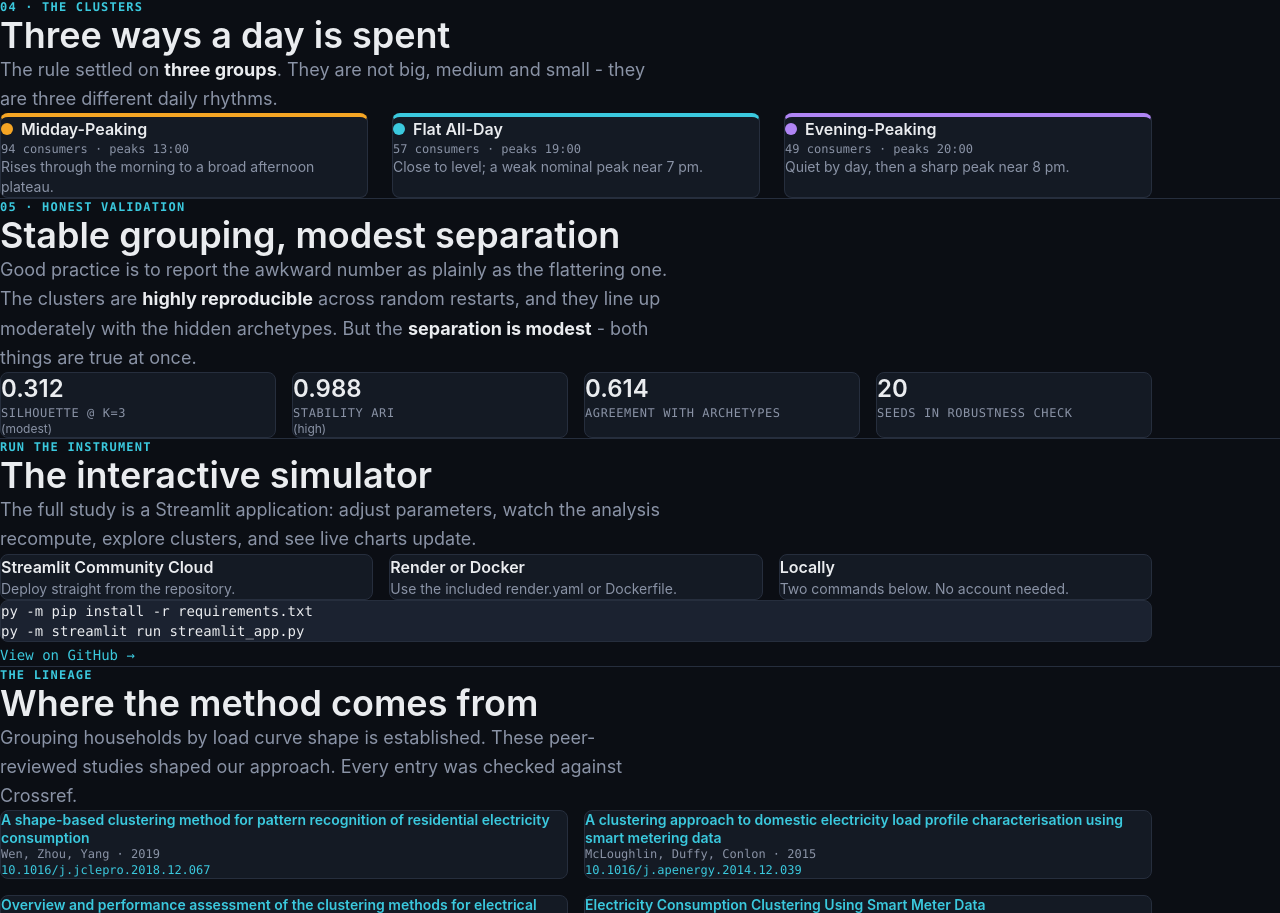
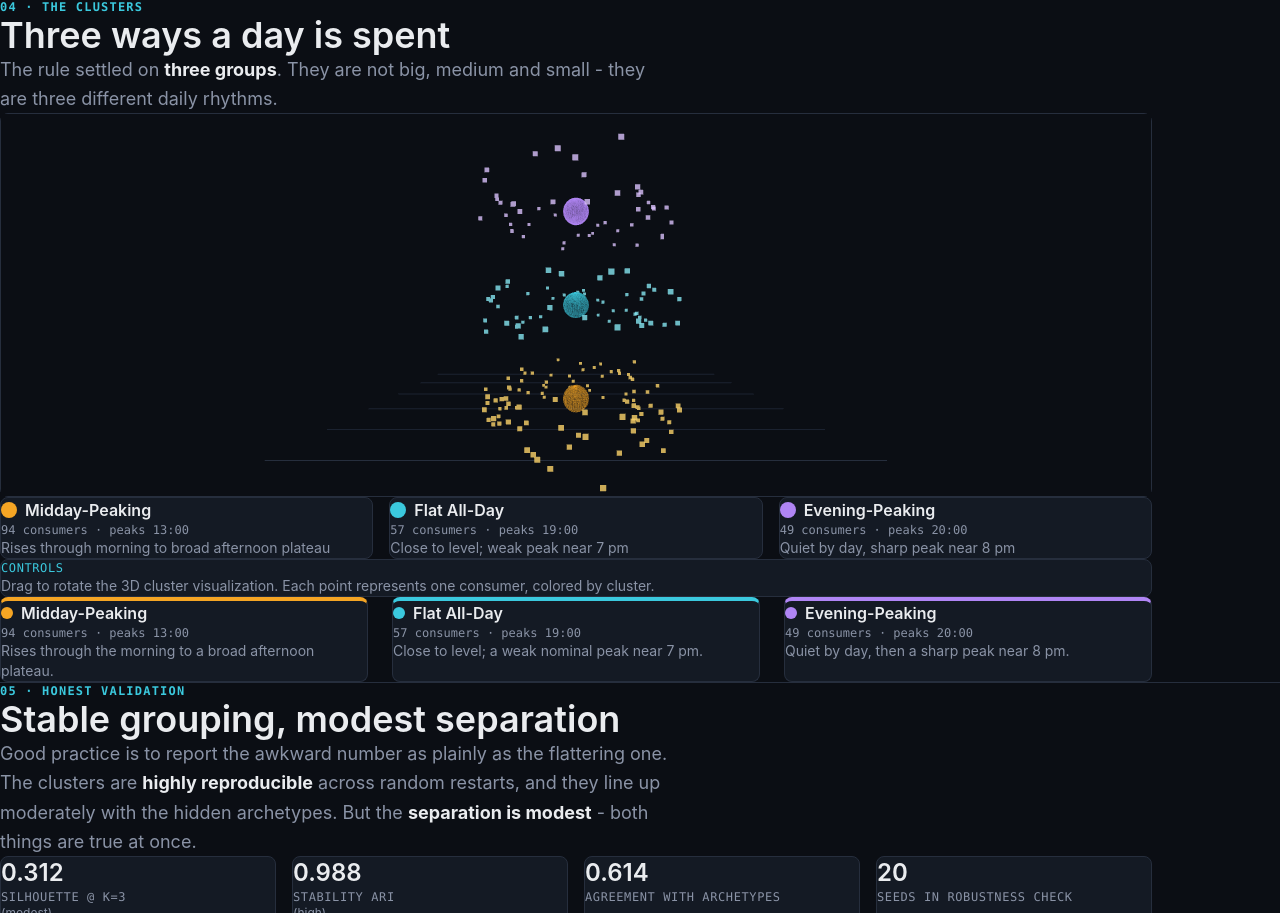
Before and after one commit to shaxntanu/Energy-Consumption-Pattern-Analysis-using-PCA-and-K-Means, a Next.js app in the folder web/: page / in a window 1280 px wide. Shown: the part 1034-1947 px from the top of the page. Built offline with nearby package versions, Linux system fonts and the light colour scheme.

Commit message:
feat: add interactive 3D cluster explorer with Three.js visualization

```diff
--- /dev/null
+++ b/web/app/components/ClusterExplorer.tsx
@@ -0,0 +1,281 @@
+'use client';
+
+import React, { useRef, useEffect, useState } from 'react';
+import * as THREE from 'three';
+
+interface Cluster {
+  id: number;
+  name: string;
+  color: string;
+  size: number;
+  peak_hour: number;
+  description: string;
+}
+
+interface Consumer {
+  id: number;
+  cluster: number;
+  x: number;
+  y: number;
+  z: number;
+}
+
+const CLUSTERS: Cluster[] = [
+  {
+    id: 0,
+    name: 'Midday-Peaking',
+    color: '#F5A524',
+    size: 94,
+    peak_hour: 13,
+    description: 'Rises through morning to broad afternoon plateau'
+  },
+  {
+    id: 1,
+    name: 'Flat All-Day',
+    color: '#3BC9DE',
+    size: 57,
+    peak_hour: 19,
+    description: 'Close to level; weak peak near 7 pm'
+  },
+  {
+    id: 2,
+    name: 'Evening-Peaking',
+    color: '#B085F5',
+    size: 49,
+    peak_hour: 20,
+    description: 'Quiet by day, sharp peak near 8 pm'
+  }
+];
+
+// Generate synthetic consumer data in 3D space (PCA components)
+const generateConsumerData = (): Consumer[] => {
+  const consumers: Consumer[] = [];
+  let id = 0;
+
+  CLUSTERS.forEach((cluster) => {
+    for (let i = 0; i < cluster.size; i++) {
+      const angle = (i / cluster.size) * Math.PI * 2;
+      const radius = 10 + Math.random() * 5;
+      const height = cluster.id * 15 + (Math.random() - 0.5) * 8;
+
+      consumers.push({
+        id: id++,
+        cluster: cluster.id,
+        x: Math.cos(angle) * radius + (Math.random() - 0.5) * 3,
+        y: height,
+        z: Math.sin(angle) * radius + (Math.random() - 0.5) * 3
+      });
+    }
+  });
+
+  return consumers;
+};
+
+export default function ClusterExplorer() {
+  const containerRef = useRef<HTMLDivElement>(null);
+  const sceneRef = useRef<THREE.Scene | null>(null);
+  const rendererRef = useRef<THREE.WebGLRenderer | null>(null);
+  const cameraRef = useRef<THREE.PerspectiveCamera | null>(null);
+  const pointsRef = useRef<THREE.Points | null>(null);
+  const [hoveredCluster, setHoveredCluster] = useState<number | null>(null);
+  const [rotation, setRotation] = useState({ x: 0, y: 0 });
+  const isDraggingRef = useRef(false);
+  const previousMouseRef = useRef({ x: 0, y: 0 });
+
+  useEffect(() => {
+    if (!containerRef.current) return;
+
+    // Scene setup
+    const scene = new THREE.Scene();
+    scene.background = new THREE.Color(0x0b0e14);
+    sceneRef.current = scene;
+
+    // Camera
+    const camera = new THREE.PerspectiveCamera(
+      75,
+      containerRef.current.clientWidth / containerRef.current.clientHeight,
+      0.1,
+      1000
+    );
+    camera.position.set(0, 15, 40);
+    camera.lookAt(0, 15, 0);
+    cameraRef.current = camera;
+
+    // Renderer
+    const renderer = new THREE.WebGLRenderer({ antialias: true, alpha: true });
+    renderer.setSize(containerRef.current.clientWidth, containerRef.current.clientHeight);
+    renderer.setPixelRatio(window.devicePixelRatio);
+    containerRef.current.appendChild(renderer.domElement);
+    rendererRef.current = renderer;
+
+    // Lighting
+    const ambientLight = new THREE.AmbientLight(0xffffff, 0.6);
+    scene.add(ambientLight);
+
+    const pointLight = new THREE.PointLight(0xffffff, 0.8);
+    pointLight.position.set(50, 50, 50);
+    scene.add(pointLight);
+
+    // Generate consumer data
+    const consumers = generateConsumerData();
+
+    // Create points geometry
+    const geometry = new THREE.BufferGeometry();
+    const positions = new Float32Array(consumers.length * 3);
+    const colors = new Float32Array(consumers.length * 3);
+
+    consumers.forEach((consumer, i) => {
+      positions[i * 3] = consumer.x;
+      positions[i * 3 + 1] = consumer.y;
+      positions[i * 3 + 2] = consumer.z;
+
+      const cluster = CLUSTERS[consumer.cluster];
+      const hexColor = parseInt(cluster.color.slice(1), 16);
+      const r = ((hexColor >> 16) & 255) / 255;
+      const g = ((hexColor >> 8) & 255) / 255;
+      const b = (hexColor & 255) / 255;
+
+      colors[i * 3] = r;
+      colors[i * 3 + 1] = g;
+      colors[i * 3 + 2] = b;
+    });
+
+    geometry.setAttribute('position', new THREE.BufferAttribute(positions, 3));
+    geometry.setAttribute('color', new THREE.BufferAttribute(colors, 3));
+
+    // Create points material
+    const material = new THREE.PointsMaterial({
+      size: 0.8,
+      vertexColors: true,
+      transparent: true,
+      opacity: 0.8
+    });
+
+    // Create points mesh
+    const points = new THREE.Points(geometry, material);
+    scene.add(points);
+    pointsRef.current = points;
+
+    // Add cluster center spheres
+    CLUSTERS.forEach((cluster, i) => {
+      const sphereGeometry = new THREE.SphereGeometry(2, 32, 32);
+      const sphereMaterial = new THREE.MeshBasicMaterial({
+        color: cluster.color,
+        transparent: true,
+        opacity: 0.3,
+        wireframe: true
+      });
+      const sphere = new THREE.Mesh(sphereGeometry, sphereMaterial);
+      sphere.position.y = cluster.id * 15;
+      scene.add(sphere);
+    });
+
+    // Add grid
+    const gridHelper = new THREE.GridHelper(100, 10, 0x262e3d, 0x1b2230);
+    gridHelper.position.y = -10;
+    scene.add(gridHelper);
+
+    // Mouse events
+    const onMouseDown = (e: MouseEvent) => {
+      isDraggingRef.current = true;
+      previousMouseRef.current = { x: e.clientX, y: e.clientY };
+    };
+
+    const onMouseMove = (e: MouseEvent) => {
+      if (isDraggingRef.current) {
+        const deltaX = e.clientX - previousMouseRef.current.x;
+        const deltaY = e.clientY - previousMouseRef.current.y;
+
+        setRotation((prev) => ({
+          x: prev.x + deltaY * 0.01,
+          y: prev.y + deltaX * 0.01
+        }));
+
+        previousMouseRef.current = { x: e.clientX, y: e.clientY };
+      }
+    };
+
+    const onMouseUp = () => {
+      isDraggingRef.current = false;
+    };
+
+    renderer.domElement.addEventListener('mousedown', onMouseDown);
+    document.addEventListener('mousemove', onMouseMove);
+    document.addEventListener('mouseup', onMouseUp);
+
+    // Animation loop
+    const animate = () => {
+      requestAnimationFrame(animate);
+
+      if (pointsRef.current) {
+        pointsRef.current.rotation.x += rotation.x * 0.02;
+        pointsRef.current.rotation.y += rotation.y * 0.02;
+      }
+
+      renderer.render(scene, camera);
+    };
+
+    animate();
+
+    // Handle resize
+    const handleResize = () => {
+      if (!containerRef.current) return;
+      const width = containerRef.current.clientWidth;
+      const height = containerRef.current.clientHeight;
+
+      camera.aspect = width / height;
+      camera.updateProjectionMatrix();
+      renderer.setSize(width, height);
+    };
+
+    window.addEventListener('resize', handleResize);
+
+    // Cleanup
+    return () => {
+      window.removeEventListener('resize', handleResize);
+      renderer.domElement.removeEventListener('mousedown', onMouseDown);
+      document.removeEventListener('mousemove', onMouseMove);
+      document.removeEventListener('mouseup', onMouseUp);
+      containerRef.current?.removeChild(renderer.domElement);
+    };
+  }, [rotation]);
+
+  return (
+    <div className="w-full">
+      <div
+        ref={containerRef}
+        className="w-full h-96 rounded-lg border border-[#262E3D] bg-[#0B0E14]"
+      />
+
+      <div className="mt-6 grid grid-cols-3 gap-4">
+        {CLUSTERS.map((cluster) => (
+          <div
+            key={cluster.id}
+            className="bg-[#141A24] border border-[#262E3D] rounded-lg p-4 cursor-pointer hover:border-[#3BC9DE] transition"
+            onMouseEnter={() => setHoveredCluster(cluster.id)}
+            onMouseLeave={() => setHoveredCluster(null)}
+          >
+            <div className="flex items-center gap-2 mb-2">
+              <div
+                className="w-4 h-4 rounded-full"
+                style={{ backgroundColor: cluster.color }}
+              />
+              <p className="font-semibold text-[#EAECEF]">{cluster.name}</p>
+            </div>
+            <p className="text-xs font-mono text-[#8A93A6] mb-2">
+              {cluster.size} consumers · peaks {cluster.peak_hour}:00
+            </p>
+            <p className="text-sm text-[#8A93A6]">{cluster.description}</p>
+          </div>
+        ))}
+      </div>
+
+      <div className="mt-6 bg-[#141A24] border border-[#262E3D] rounded-lg p-4">
+        <p className="text-xs font-mono text-[#3BC9DE] uppercase tracking-wider mb-2">Controls</p>
+        <p className="text-sm text-[#8A93A6]">
+          Drag to rotate the 3D cluster visualization. Each point represents one consumer, colored by cluster.
+        </p>
+      </div>
+    </div>
+  );
+}
--- a/web/app/page.tsx
+++ b/web/app/page.tsx
@@ -1,4 +1,5 @@
 import React from 'react';
+import ClusterExplorer from './components/ClusterExplorer';
 
 export default function Home() {
   return (
@@ -149,6 +150,14 @@ export default function Home() {
               The rule settled on <strong className="text-[#EAECEF]">three groups</strong>. They are not big, medium and
               small - they are three different daily rhythms.
             </p>
+
+            {/* 3D Cluster Explorer */}
+            <div className="mb-12">
+              <div className="lazy-load">
+                <ClusterExplorer />
+              </div>
+            </div>
+
             <div className="grid grid-cols-1 md:grid-cols-3 gap-6">
               {[
                 { name: "Midday-Peaking", color: "#F5A524", size: 94, peak: 13, desc: "Rises through the morning to a broad afternoon plateau." },
```
